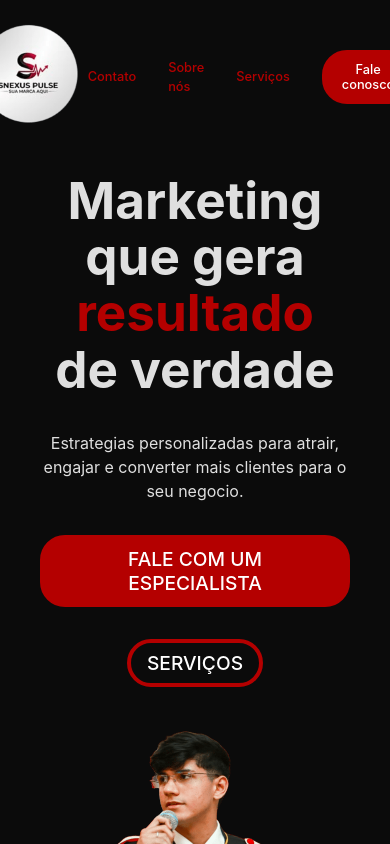
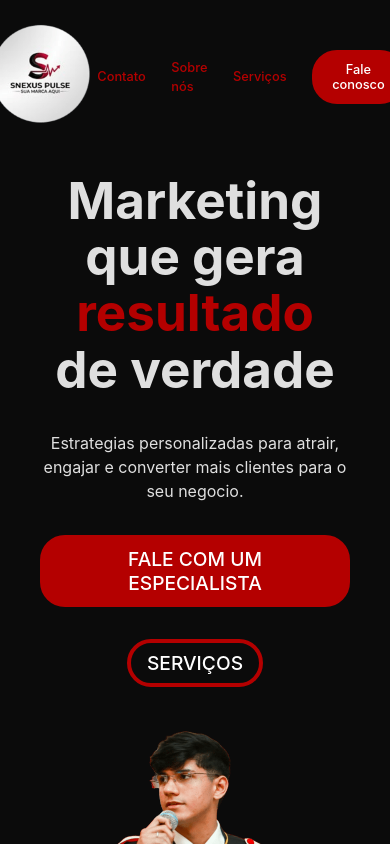
Before and after one commit to r4viel/snexus, a React (Vite) app in the folder snexus/: page / in a window 390 px wide. Shown: the top 844 px of the page. Built offline with nearby package versions, Linux system fonts and the light colour scheme.

Commit message:
Reduce margin for nav-link and nav-button

```diff
--- a/snexus/src/App.css
+++ b/snexus/src/App.css
@@ -202,7 +202,7 @@ text-align: center;
   }
   .nav-link,
   .nav-button {
-    margin: 0 0.5rem;
+    margin: 0 0.3rem;
     font-size: 0.8rem;
   }
   .MainDisplay {
```
